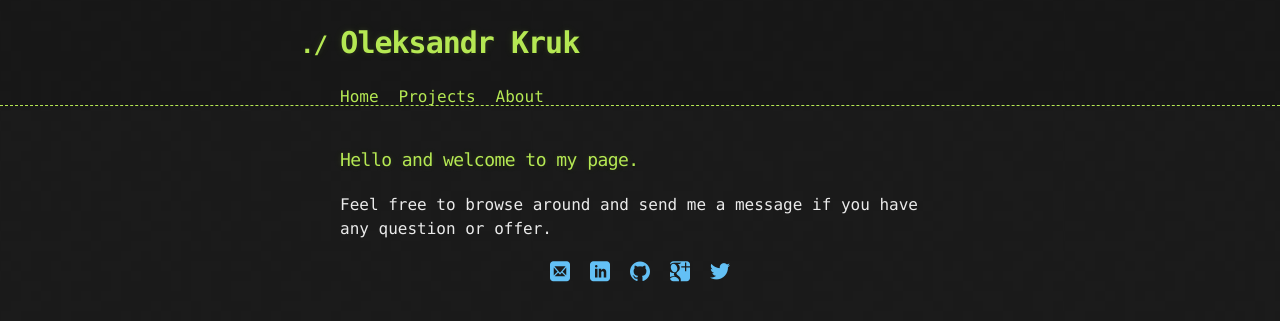
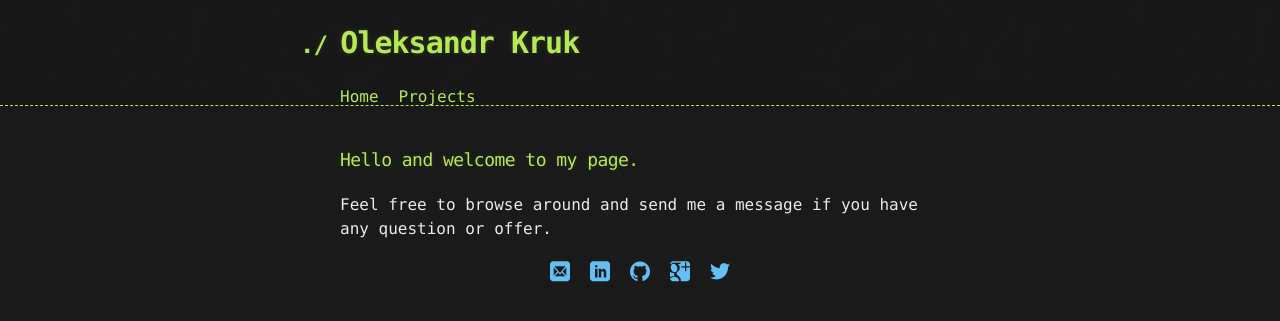
Before and after one commit to 0mega/0mega.github.io, a Jekyll site: the page built from index.html, in a window 1280 px wide. Shown: the top 321 px of the page. Built offline with Jekyll 4.4.1, drawn with Linux system fonts in a browser that asks for light colours.

Commit message:
added favicon raven

```diff
--- a/_layouts/default.html
+++ b/_layouts/default.html
@@ -4,7 +4,8 @@
 	<meta charset='utf-8'>
 	<meta http-equiv="X-UA-Compatible" content="chrome=1">
 	<meta name=viewport content="width=device-width, initial-scale=1">
-
+	<link rel="shortcut icon" href="/images/favicon.ico" type="image/x-icon">
+	<link rel="icon" href="/images/favicon.ico" type="image/x-icon">
 	<link rel="stylesheet" type="text/css" href="stylesheets/stylesheet.css" media="screen">
 	<link rel="stylesheet" type="text/css" href="stylesheets/pygment_trac.css" media="screen">
 	<link rel="stylesheet" type="text/css" href="stylesheets/icons.css" media="screen">
@@ -23,7 +24,6 @@
 		<div class="container">
 			<div class="menu-item"><a href="/">Home</a></div>
 			<div class="menu-item"><a href="/projects.html">Projects</a></div>
-			<div class="menu-item"><a href="/about.html">About</a></div>
 		</div>
 	</header>
 	<div class="container">
```
Also changed, not shown: images/favicon.ico (added).
